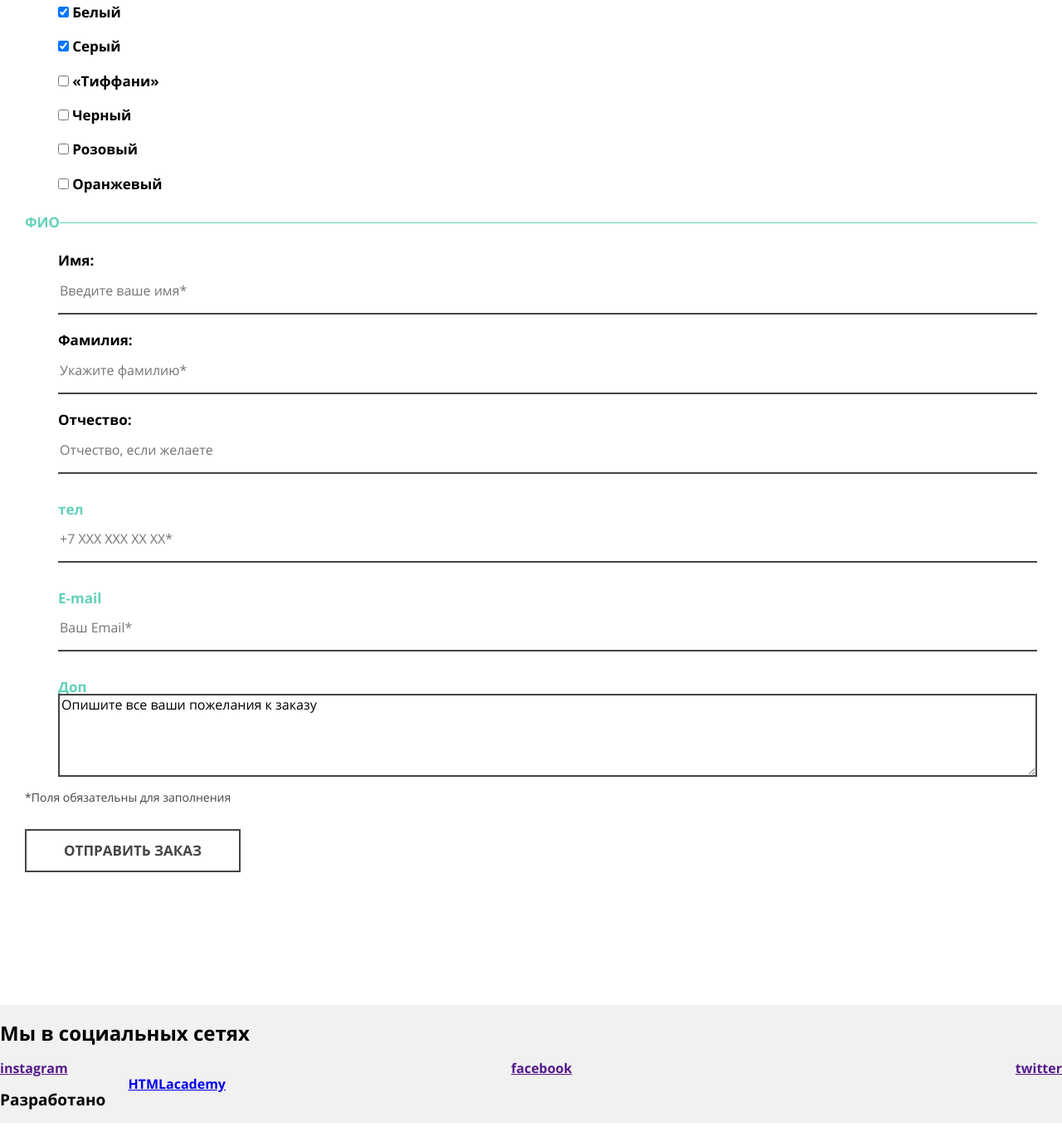
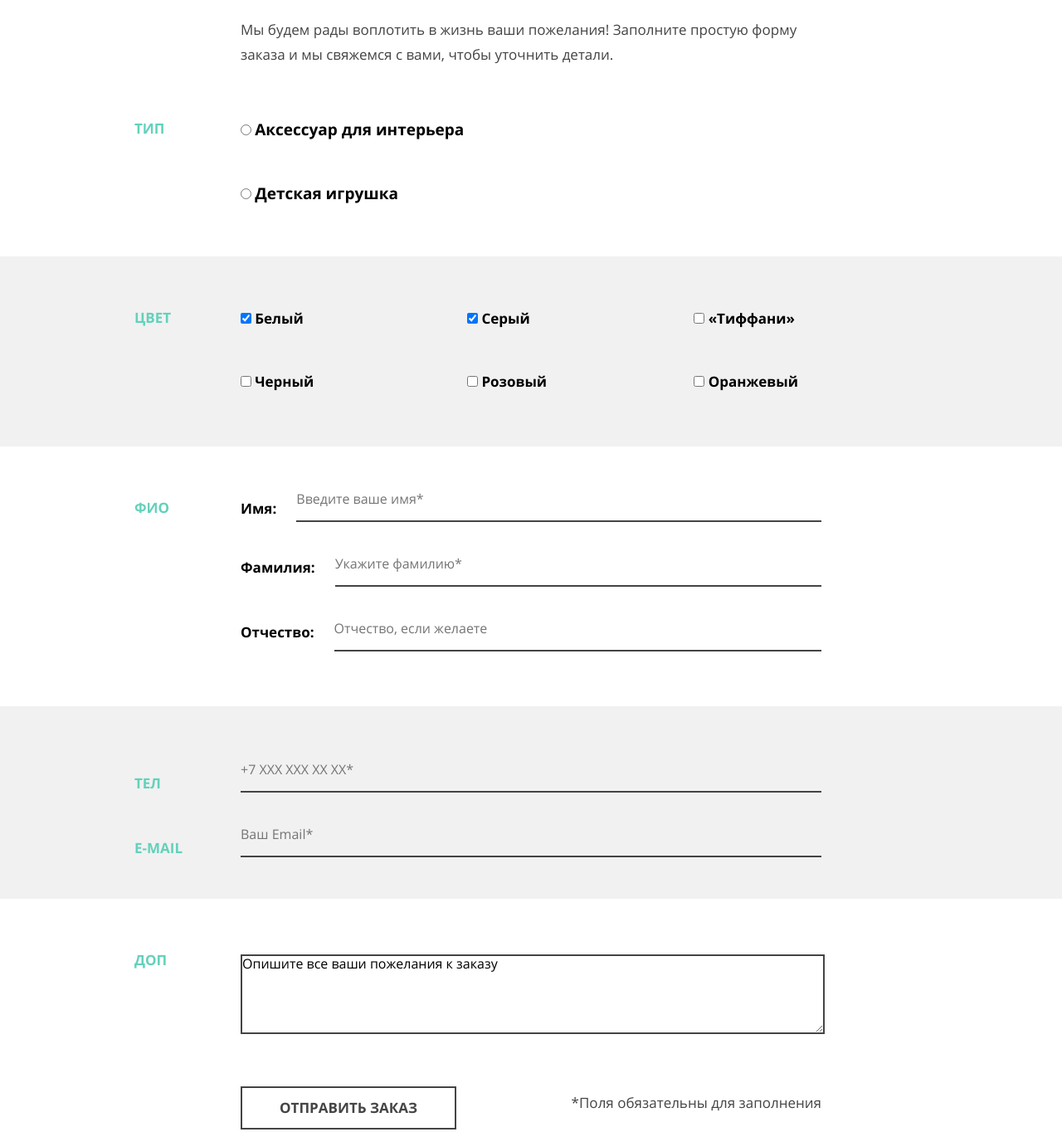
Before and after one commit to Granatovoe-moloko/1699281-mishka-23, a website: page source/form.html in a window 1280 px wide. Shown: the part 764-2128 px from the top of the page at 83% size. Drawn offline with nearby package versions, Linux system fonts and the light colour scheme; files that its build step writes are made by us from their sources.

Commit message:
Сделала страничку формы заказа

```diff
--- a/source/form.html
+++ b/source/form.html
@@ -2,13 +2,14 @@
 <html lang="ru" class="page">
   <head>
     <meta charset="utf-8">
+    <meta name="viewport" content="width=device-width, initial-scale=1.0">
     <title>HTML Academy: Мишка</title>
     <link href="css/style.css" rel="stylesheet">
   </head>
   <body class="page__body">
 
-
     <header class="header">
+      <div class="header__wrapper">
         <section class="logo header__logo">
           <a href="index.html" class="logo__link">
             <img class="logo__image" src="img/mishka-logo-mobile.svg" width="86" height="35" alt="логотип сайта Мишка">
@@ -19,7 +20,7 @@
           <button class="header-nav__button" type="button"></button>
           <ul class="menu-list header-nav__list">
             <li class="menu-list__item">
-            <a class="menu-list__link" href="">Каталог товаров</a>
+              <a class="menu-list__link" href="catalog.html">Каталог товаров</a>
             </li>
             <li class="menu-list__item">
               <a class="menu-list__link" href="">Вязание на заказ</a>
@@ -32,29 +33,38 @@
             </li>
           </ul>
         </nav>
+      </div>
     </header>
 
     <main class="form">
       <h1 class="form__title">Вязание на заказ</h1>
+      <div class="form__annotation-wrapper">
         <p class="form__annotation">
           Мы будем рады воплотить в жизнь ваши пожелания! Заполните простую форму заказа и мы свяжемся с вами, чтобы уточнить детали.
         </p>
+      </div>
 
       <form method="get" action="https://echo.htmlacademy.ru" class="form__order order">
+        <div class="type__wrapper">
           <fieldset class="order__fieldset type">
             <legend class="order__title">ТИП</legend>
-          <div class="type__wrapper">
+            <div class="order__container">
+              <div class="type__accessories-container">
                 <input class="type__accessories" type="radio" name="type" id="accessories">
                 <label class="type__name type__name--accessories" for="accessories">Аксессуар для интерьера</label>
               </div>
-          <div class="type__wrapper">
+              <div class="type__toy-container">
                 <input class="type__toy" type="radio" name="type" id="toy">
                 <label class="type__name type__name--toy" for="toy">Детская игрушка</label>
               </div>
+            </div>
           </fieldset>
+        </div>
 
+        <div class="color__wrapper">
+          <div class="color__fieldset-wrapper">
             <fieldset class="order__fieldset color">
-          <legend class="order__title">Цвет</legend>
+              <legend class="order__title color__title">Цвет</legend>
               <ul class="color__list">
                 <li class="color__item">
                   <input class="color__checkbox" type="checkbox" name="white" id="white" checked>
@@ -82,7 +92,10 @@
                 </li>
               </ul>
             </fieldset>
+          </div>
+        </div>
 
+        <div class="user-info__wrapper">
           <fieldset class="order__fieldset user-info">
             <legend class="order__title">ФИО</legend>
             <ul class="user-info__list">
@@ -98,28 +111,54 @@
                 <label class="user-info__name" for="patronymic">Отчество:</label>
                 <input class="user-info__input" type="text" name="patronymic" id="patronymic" placeholder="Отчество, если желаете">
               </li>
+            </ul>
+          </fieldset>
+        </div>
+
+        <div class="user-contact__wrapper">
+          <div class="user-contact__container">
+            <fieldset class="user-contact">
+              <legend class="order__title visually-hidden">Контакты пользователя</legend>
+              <ul class="user-contact__list">
+                <li class="user-contact__item">
+                  <label class="user-contact__name" for="phone">тел</label>
+                  <input class="user-contact__input" type="text" name="phone" id="phone" placeholder="+7 ХХХ ХХХ ХХ ХХ*">
+                </li>
+                <li class="user-contact__item">
+                  <label class="user-contact__name" for="email">E-mail</label>
+                  <input class="user-contact__input" type="text" name="email" id="email" placeholder="Ваш Email*">
+                </li>
+              </ul>
+            </fieldset>
+          </div>
+        </div>
+
+        <div class="user-info__wrapper">
+          <fieldset class="order__fieldset user-info">
+            <legend class="order__title">Доп</legend>
+            <ul class="user-info__list">
               <li class="user-info__item">
-              <label class="user-info__name--other" for="phone">тел</label>
-              <input class="user-info__input" type="text" name="phone" id="phone" placeholder="+7 ХХХ ХХХ ХХ ХХ*">
-            </li>
-            <li class="user-info__item">
-              <label class="user-info__name--other" for="email">E-mail</label>
-              <input class="user-info__input" type="text" name="email" id="email" placeholder="Ваш Email*">
-            </li>
-            <li class="user-info__item">
-              <label class="user-info__name--other" for="addition">Доп</label>
+                <label class="user-info__name--other visually-hidden" for="addition">Доп</label>
                 <textarea class="user-info__input-addition" name="addition" id="addition" cols="30" rows="5">Опишите все ваши пожелания к заказу
                 </textarea>
               </li>
             </ul>
+          </fieldset>
+        </div>
+
+        <div class="user-info__wrapper">
           <p class="user-info__note">*Поля обязательны для заполнения</p>
-        </fieldset>
           <button class="order__button" type="submit">ОТПРАВИТЬ ЗАКАЗ</button>
+        </div>
       </form>
     </main>
 
     <footer class="footer">
-      <h2 class="footer__heading">Мы в социальных сетях</h2>
+      <div class="footer__wrapper">
+        <a href="" class="footer__logo-link">
+          <img class="footer__logo-image" src="img/logo-footer.svg" width="102" height="33" alt="логотип сайта Мишка">
+        </a>
+        <h2 class="footer__heading visually-hidden">Мы в социальных сетях</h2>
         <ul class="footer__socials socials">
           <li class="socials__item">
             <a href="">instagram</a>
@@ -135,6 +174,7 @@
           <p class="copyright__descripion">Разработано</p>
           <a href="https://htmlacademy.ru/intensive/adaptive" class="copyright__link">HTMLacademy</a>
         </div>
+      </div>
     </footer>
 
   </body>
--- a/source/less/blocks/color.less
+++ b/source/less/blocks/color.less
@@ -1,6 +1,12 @@
+.color__fieldset-wrapper {
+  width: @mobile-width;
+  margin: 0 auto;
+}
+
 .color__list {
   list-style: none;
   margin: 0;
+  padding: 0;
 }
 
 .color__item {
@@ -14,3 +20,52 @@
 .color__name {
   .text-sizes(17px; 18px);
 }
+
+@media (min-width: @tablet-width) {
+  .color__wrapper {
+    background-color: @light-gray;
+  }
+
+  .color__title {
+    padding-top: 66px;
+  }
+
+  .color__fieldset-wrapper {
+    width: @tablet-width;
+  }
+
+  .color__list {
+    grid-column: ~"2/3";
+    grid-row: ~"1/2";
+    margin-top: -16px;
+    display: flex;
+    flex-wrap: wrap;
+    margin-bottom: 69px;
+  }
+
+  .color__item {
+    width: 50%;
+    margin-top: 57px;
+
+    &:first-child,
+    &:nth-child(2) {
+      margin-top: 0;
+    }
+  }
+}
+
+@media (min-width: @desktop-width) {
+  .color__fieldset-wrapper {
+    width: @desktop-width;
+  }
+
+  .color__item {
+    width: 33%;
+
+    &:first-child,
+    &:nth-child(2),
+    &:nth-child(3) {
+      margin-top: 0;
+    }
+  }
+}
--- a/source/less/blocks/form.less
+++ b/source/less/blocks/form.less
@@ -1,5 +1,6 @@
-.form {
-  padding: 0 30px 55px 30px;
+.form__annotation-wrapper {
+  width: @mobile-width;
+  margin: 0 auto;
 }
 
 .form__title {
@@ -7,12 +8,48 @@
   background-color: @light-gray;
   padding: 74px 0;
   text-align: center;
-  margin: 0 -30px;
 }
 
 .form__annotation {
   .text-sizes(13px; 24px);
   .text400();
-  margin: 0;
+  padding-left: 30px;
+  padding-right: 30px;
+  margin: 0 auto;
   margin-top: 17px;
 }
+
+@media (min-width: @tablet-width) {
+  .form__annotation-wrapper {
+    width: @tablet-width;
+  }
+
+  .form__annotation {
+    padding-left: 50px;
+    padding-right: 50px;
+    .text-sizes(17px; 30px);
+    margin-top: 54px;
+  }
+
+  .form__title {
+    .text-sizes(43px; 50px);
+    padding: 100px 0 75px 0;
+  }
+}
+
+@media (min-width: @desktop-width) {
+  .form__annotation-wrapper {
+    width: @desktop-width;
+  }
+
+  .form__annotation {
+    padding-left: 225px;
+    padding-right: 223px;
+    margin-top: 99px;
+  }
+
+  .form__title {
+    .text-sizes(53px; 57px);
+    padding: 102px 0 96px 0;
+  }
+}
--- a/source/less/blocks/order.less
+++ b/source/less/blocks/order.less
@@ -1,17 +1,17 @@
 .order__fieldset {
   border: none;
   border-top: 1px solid @light-wave;
-  display: flex;
-  flex-direction: column;
   margin: 0;
+  margin-top: 30px;
   padding: 0;
-  margin-top: 29px;
+  padding-left: 30px;
+  padding-right: 30px;
 }
 
 .order__title {
   .text-sizes(17px; 16px);
+  text-transform: uppercase;
   color: @wave;
-  margin-top: 29px;
 }
 
 .order__button {
@@ -23,3 +23,42 @@
   font-weight: 700;
   margin-top: 30px;
 }
+
+@media (min-width: @tablet-width) {
+  .order__fieldset {
+    border: none;
+    display: grid;
+    grid-template-columns: 170px auto;
+    grid-template-rows: auto;
+    margin-top: 66px;
+    padding-left: 50px;
+    padding-right: 50px;
+  }
+
+  .order__title {
+    grid-column: ~"1/2";
+    grid-row: ~"1/2";
+    margin: 0;
+  }
+
+  .order__container {
+    grid-column: ~"2/3";
+    grid-row: ~"1/2";
+  }
+
+  .order__button {
+    margin-left: 50px;
+  }
+}
+
+@media (min-width: @desktop-width) {
+  .order__fieldset {
+    padding-left: 97px;
+    padding-right: 97px;
+    grid-template-columns: 128px auto;
+  }
+
+  .order__button {
+    margin-left: 225px;
+  }
+}
--- a/source/less/blocks/type.less
+++ b/source/less/blocks/type.less
@@ -1,11 +1,41 @@
 .type__wrapper {
+  width: @mobile-width;
+  margin: 0 auto;
+}
+
+.type__toy-container {
   margin-top: 24px;
+}
 
-  &:first-child {
-    margin-top: 42px;
-  }
+.type__accessories-container {
+  margin-top: 42px;
 }
+
 
 .type__name {
   .text-sizes(17px; 18px);
 }
+
+@media (min-width: @tablet-width) {
+  .type__wrapper {
+    width: @tablet-width;
+  }
+
+  .type__accessories-container {
+    margin-top: -16px;
+  }
+
+  .type__toy-container {
+    margin-top: 58px;
+  }
+
+  .type__name {
+    .text-sizes(19px; 18px);
+  }
+}
+
+@media (min-width: @desktop-width) {
+  .type__wrapper {
+    width: @desktop-width;
+  }
+}
--- /dev/null
+++ b/source/less/blocks/user-contact.less
@@ -0,0 +1,87 @@
+.user-contact {
+  border: none;
+  margin: 0;
+  margin-top: 30px;
+  padding: 0;
+  padding-left: 30px;
+  padding-right: 30px;
+}
+
+.user-contact__wrapper {
+  width: @mobile-width;
+  margin: 0 auto;
+}
+
+.user-contact__list {
+  list-style: none;
+  margin: 0;
+  padding: 0;
+}
+
+.user-contact__item {
+  display: flex;
+  flex-direction: column;
+}
+
+.user-contact__input {
+  height: 52px;
+  border: none;
+  border-bottom: 2px solid @gray;
+  padding: 0;
+}
+
+.user-contact__name {
+  .text-sizes(17px; 16px);
+  color: @wave;
+  margin-top: 35px;
+  text-transform: uppercase;
+}
+
+@media (min-width: @tablet-width) {
+  .user-contact {
+    margin-top: 66px;
+    padding-left: 50px;
+    padding-right: 50px;
+    padding-bottom: 50px;
+  }
+
+  .user-contact__wrapper {
+    width: 100%;
+    background-color: @light-gray;
+  }
+
+  .user-contact__container {
+    width: @tablet-width;
+    margin: 0 auto;
+  }
+
+  .user-contact__item {
+    flex-direction: row;
+    justify-content: space-between;
+    margin-top: 24px;
+
+    &:first-child {
+      margin-top: 50px;
+    }
+  }
+
+  .user-contact__input {
+    width: 501px;
+    background-color: @light-gray;
+  }
+}
+
+@media (min-width: @desktop-width) {
+  .user-contact {
+    padding-left: 97px;
+    padding-right: 225px;
+  }
+
+  .user-contact__container {
+    width: @desktop-width;
+  }
+
+  .user-contact__input {
+    width: 700px;
+  }
+}
--- a/source/less/blocks/user-info.less
+++ b/source/less/blocks/user-info.less
@@ -1,6 +1,18 @@
+.user-info__wrapper {
+  width: @mobile-width;
+  margin: 0 auto;
+
+  &:last-child {
+    display: flex;
+    flex-direction: column;
+    align-items: center;
+  }
+}
+
 .user-info__list {
   list-style: none;
   margin: 0;
+  padding: 0;
 }
 
 .user-info__item {
@@ -27,10 +39,15 @@
   height: 52px;
   border: none;
   border-bottom: 2px solid @gray;
+  padding: 0;
 }
 
 .user-info__input-addition {
+  width: 256px;
   border: 2px solid @gray;
+  padding: 0;
+  margin: 0;
+  margin-top: 30px;
 }
 
 .user-info__note {
@@ -39,3 +56,64 @@
   margin: 0;
   margin-top: 17px;
 }
+
+@media (min-width: @tablet-width) {
+  .user-info__wrapper {
+    width: @tablet-width;
+
+    &:last-child {
+      flex-direction: row-reverse;
+      justify-content: space-between;
+      margin-top: 33px;
+    }
+  }
+
+  .user-info__list {
+    grid-column: ~"2/3";
+    grid-row: ~"1/2";
+    margin-top: -45px;
+  }
+
+  .user-info__item {
+    flex-direction: row;
+
+    &:not(:first-child) {
+      margin-top: 24px;
+    }
+  }
+
+  .user-info__name {
+    margin-right: 24px;
+  }
+
+  .user-info__input {
+    width: 100%;
+  }
+
+  .user-info__input-addition {
+    width: 501px;
+  }
+
+  .user-info__note {
+    .text-sizes(17px; 30px);
+    padding-right: 50px;
+  }
+}
+
+@media (min-width: @desktop-width) {
+  .user-info__wrapper {
+    width: @desktop-width;
+  }
+
+  .user-info {
+    padding-right: 225px;
+  }
+
+  .user-info__input-addition {
+    width: 700px;
+  }
+
+  .user-info__note {
+    padding-right: 225px;
+  }
+}
--- a/source/less/style.less
+++ b/source/less/style.less
@@ -28,5 +28,6 @@
 @import "blocks/production.less";
 @import "blocks/socials.less";
 @import "blocks/type.less";
+@import "blocks/user-contact.less";
 @import "blocks/user-info.less";
 @import "blocks/week-product.less";
```
Lines whose indentation alone changed are shown as unchanged.
